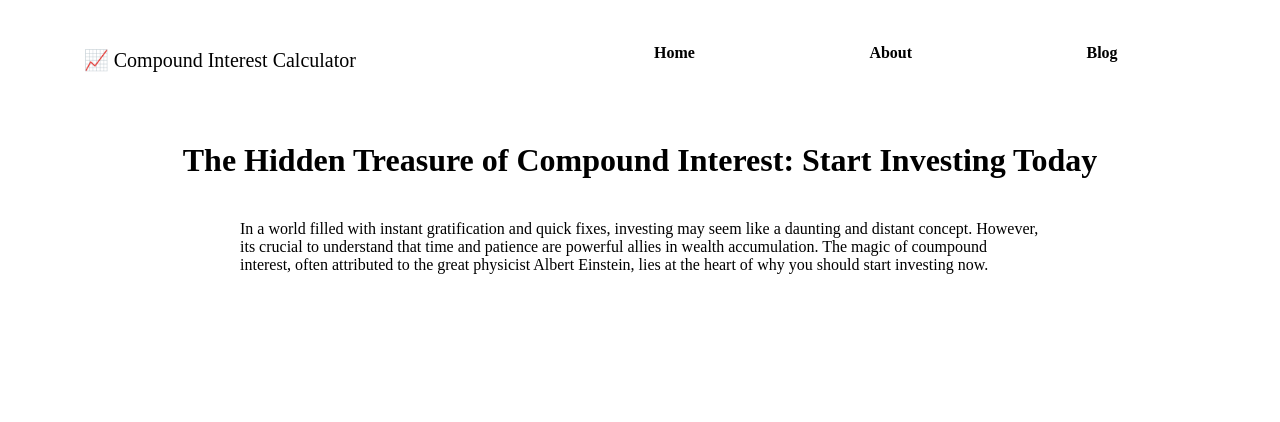
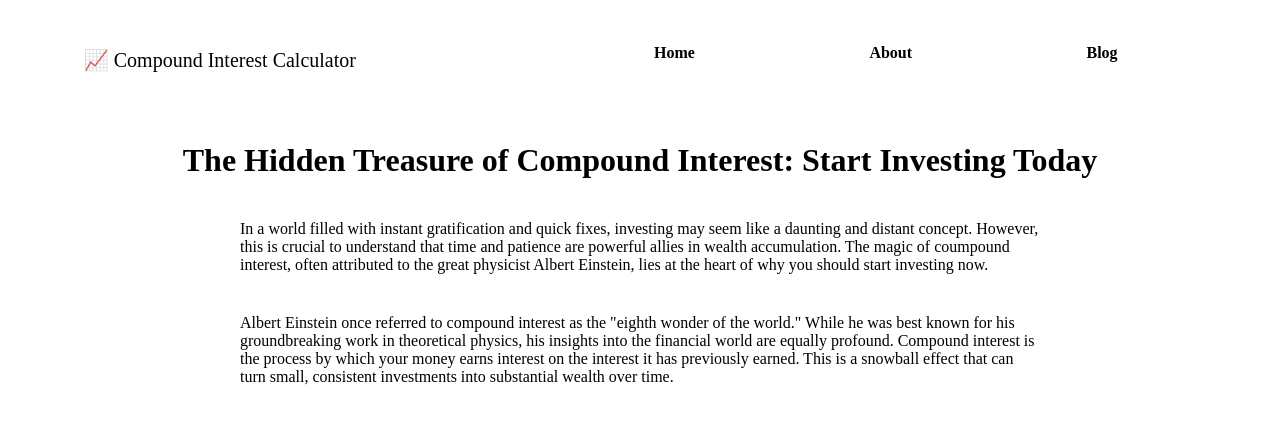
Before and after one commit to marionlouis1/interest-calculator, a Next.js app: page /blog in a window 1280 px wide. Shown: the top 422 px of the page. Built offline with nearby package versions, Linux system fonts and the light colour scheme.

Commit message:
second p

```diff
--- a/pages/blog.js
+++ b/pages/blog.js
@@ -23,7 +23,13 @@ export default function Blog() {
             <h1>The Hidden Treasure of Compound Interest: Start Investing Today</h1>
                 <p className="blog-content">
                     In a world filled with instant gratification and quick fixes, investing may seem like a daunting and distant concept.
-                    However, its crucial to understand that time and patience are powerful allies in wealth accumulation. The magic of coumpound interest, often attributed to the great physicist Albert Einstein, lies at the heart of why you should start investing now.
+                    However, this is crucial to understand that time and patience are powerful allies in wealth accumulation. The magic of coumpound interest, often attributed to the great physicist Albert Einstein, lies at the heart of why you should start investing now.
+                </p>
+                <p className="blog-content">
+                    Albert Einstein once referred to compound interest as the "eighth wonder of the world."
+                    While he was best known for his groundbreaking work in theoretical physics, his insights into the financial world are equally profound.
+                    Compound interest is the process by which your money earns interest on the interest it has previously earned.
+                    This is a snowball effect that can turn small, consistent investments into substantial wealth over time.
                 </p>
 
         </main>
```
